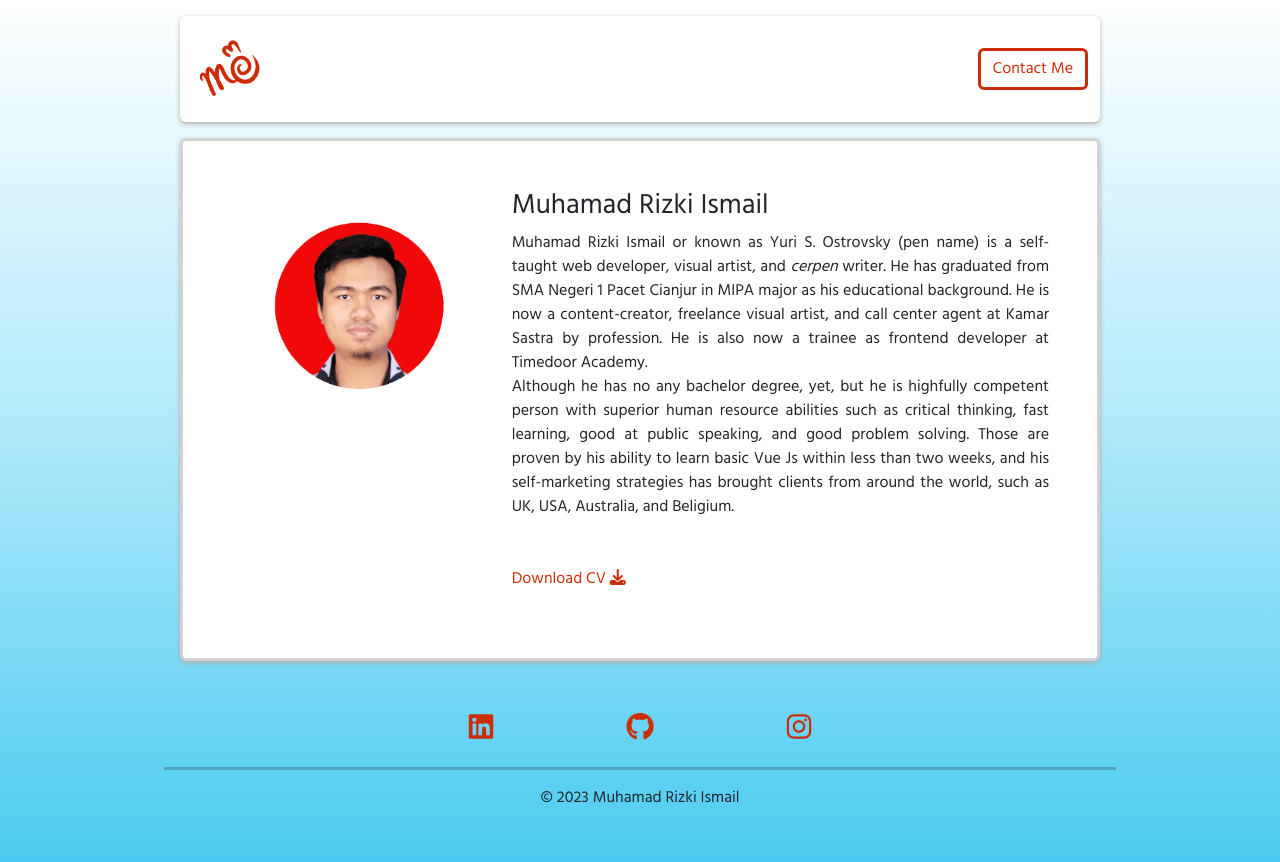
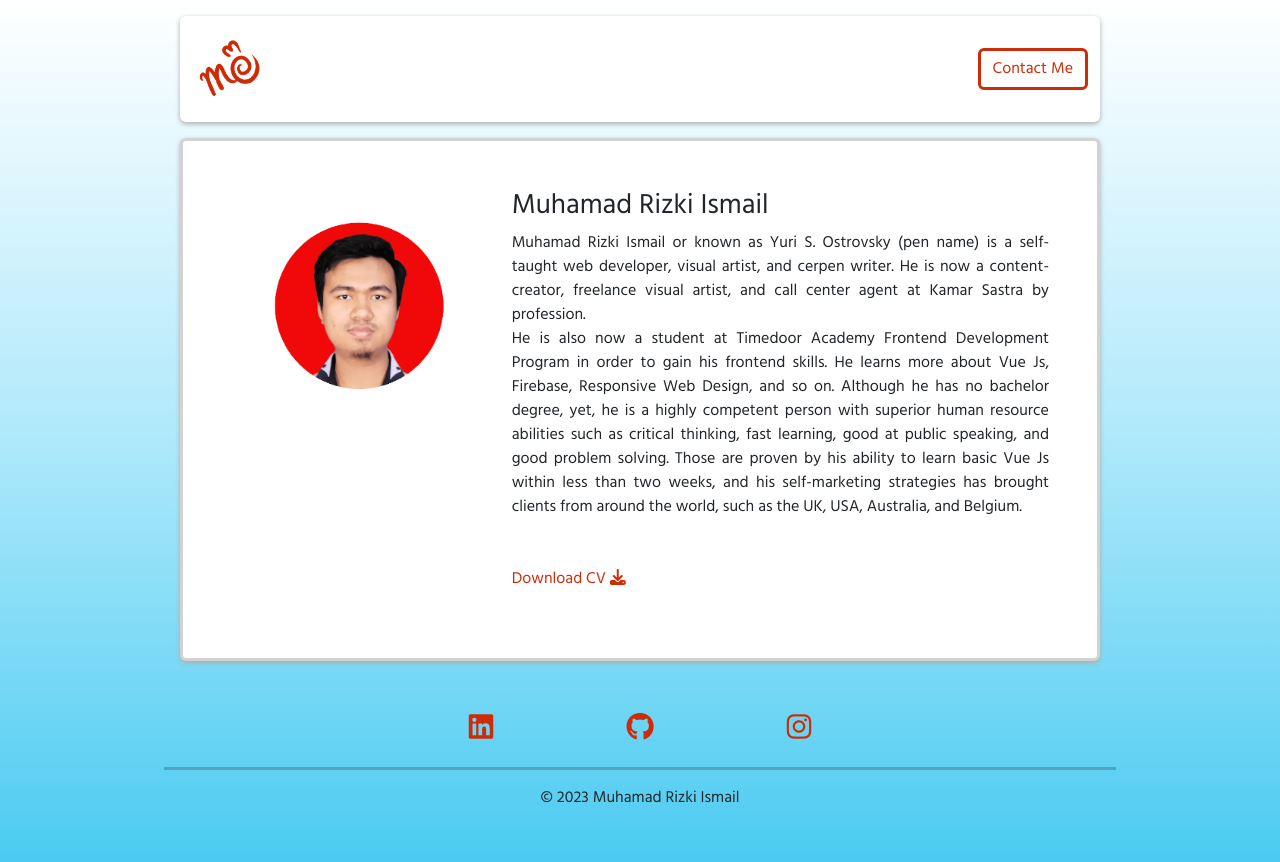
Before and after one commit to rizkiismail9a/rizki-ismail-page, a Vue app: page /about-me in a window 1280 px wide. Shown: the top 862 px of the page. Built offline with nearby package versions, Linux system fonts and the light colour scheme.

Commit message:
fixing grammer

```diff
--- a/src/views/aboutMePage.vue
+++ b/src/views/aboutMePage.vue
@@ -9,10 +9,11 @@
         <div class="col-md-8">
           <h1 class="fs-3">Muhamad Rizki Ismail</h1>
           <p class="card__text my-1">
-            Muhamad Rizki Ismail or known as Yuri S. Ostrovsky (pen name) is a self-taught web developer, visual artist, and <i>cerpen</i> writer. He has graduated from SMA Negeri 1 Pacet Cianjur in MIPA major as his educational background.
-            He is now a content-creator, freelance visual artist, and call center agent at Kamar Sastra by profession. He is also now a trainee as frontend developer at Timedoor Academy. <br />
-            Although he has no any bachelor degree, yet, but he is highfully competent person with superior human resource abilities such as critical thinking, fast learning, good at public speaking, and good problem solving. Those are
-            proven by his ability to learn basic Vue Js within less than two weeks, and his self-marketing strategies has brought clients from around the world, such as UK, USA, Australia, and Beligium.
+            Muhamad Rizki Ismail or known as Yuri S. Ostrovsky (pen name) is a self-taught web developer, visual artist, and cerpen writer. He is now a content-creator, freelance visual artist, and call center agent at Kamar Sastra by
+            profession. <br />
+            He is also now a student at Timedoor Academy Frontend Development Program in order to gain his frontend skills. He learns more about Vue Js, Firebase, Responsive Web Design, and so on. Although he has no bachelor degree, yet, he
+            is a highly competent person with superior human resource abilities such as critical thinking, fast learning, good at public speaking, and good problem solving. Those are proven by his ability to learn basic Vue Js within less
+            than two weeks, and his self-marketing strategies has brought clients from around the world, such as the UK, USA, Australia, and Belgium.
           </p>
           <p class="mt-5">
             <a class="font-red download-cv d-inline-block" ref="downloadCv" href="https://docs.google.com/document/d/1g58eWM0jJ0Z5M18E1KJG8zIPgA8n0FRZKcMR7aA9W8M/edit">
```
